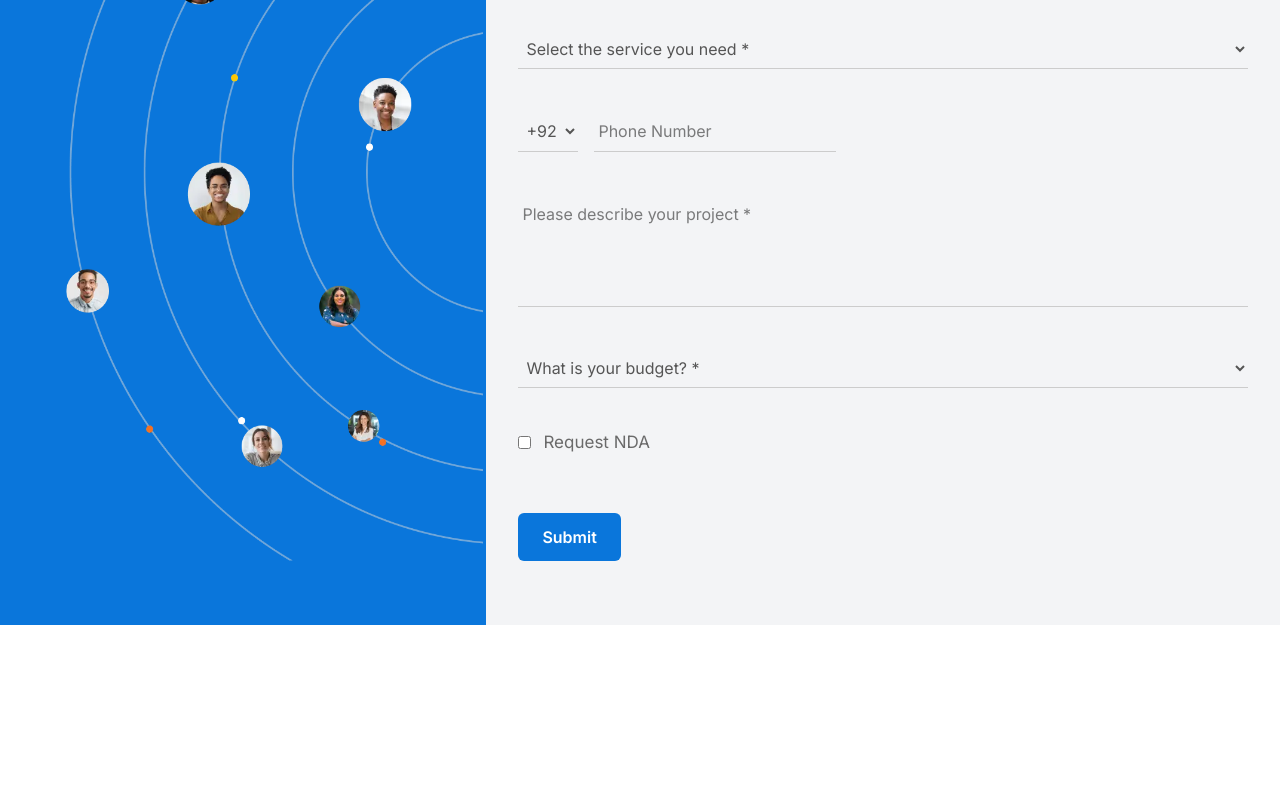
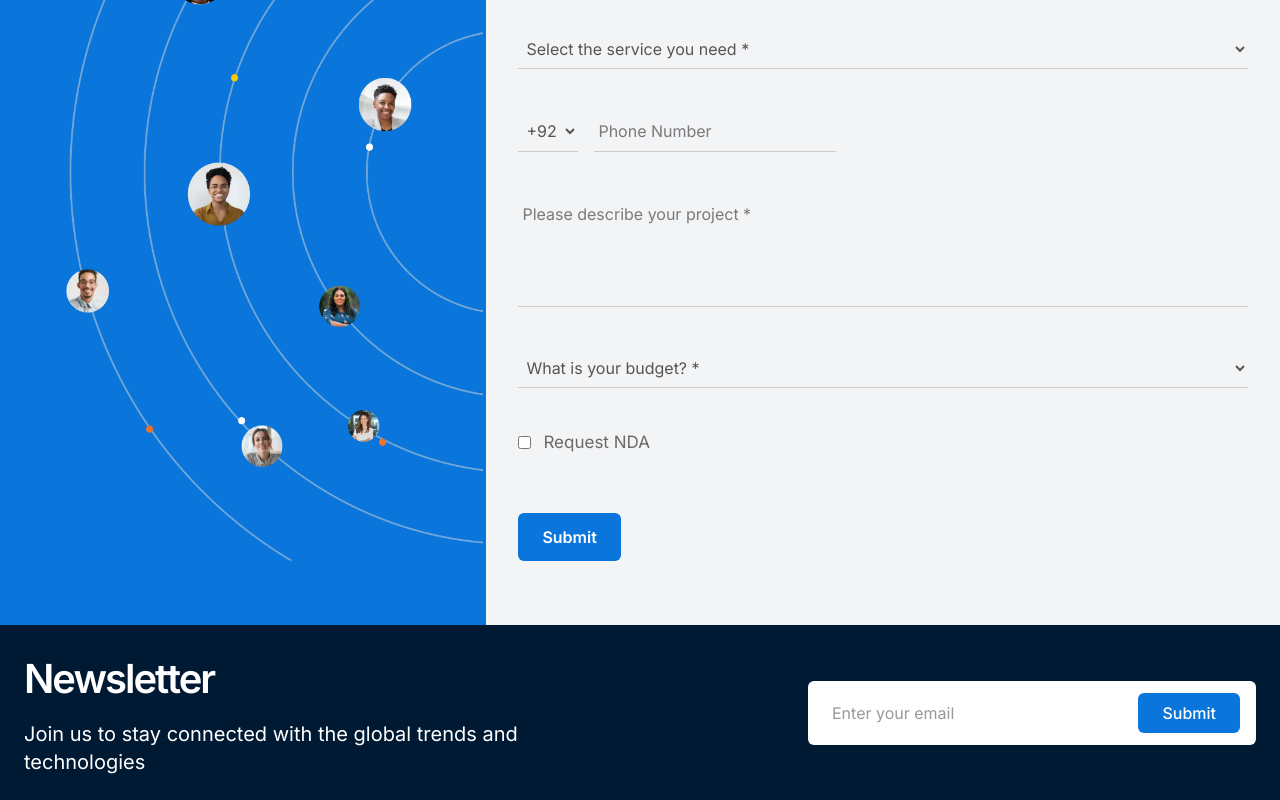
Before and after one commit to Faizanulghani/arbisoft, a React (Vite) app in the folder frontend/: page / in a window 1280 px wide. Shown: the part 5440-6240 px from the top of the page. Before the commit the page ends 6065 px from the top, so only its background shows below. Built offline with nearby package versions, Linux system fonts and the light colour scheme; no server answers.

Commit message:
NewsLetter Section Created

```diff
--- a/frontend/src/App.jsx
+++ b/frontend/src/App.jsx
@@ -9,6 +9,7 @@ import RecognitionSection from "./components/RecognitionSection";
 import OurOfferings from "./components/OurOfferings";
 import EngagementModels from "./components/EngagementModels";
 import ContactForm from "./components/ContactForm";
+import Newsletter from "./components/Newsletter";
 
 const App = () => {
   const [logo, setLogo] = useState("");
@@ -62,6 +63,7 @@ const App = () => {
         <EngagementModels />
       </div>
       <ContactForm />
+      <Newsletter />
     </>
   );
 };
--- /dev/null
+++ b/frontend/src/components/Newsletter.jsx
@@ -0,0 +1,29 @@
+const Newsletter = () => {
+  return (
+    <div className="w-full bg-[#001a34] text-white py-6">
+      <div className="max-w-[1400px] mx-auto px-6 flex flex-col lg:flex-row items-center justify-between gap-8">
+        <div className="max-w-xl">
+          <h2 className="text-[40px] font-semibold tracking-[-2px] mb-3">
+            Newsletter
+          </h2>
+          <p className="text-[20px] leading-snug">
+            Join us to stay connected with the global trends and technologies
+          </p>
+        </div>
+
+        <div className="bg-white rounded-md px-4 py-3 flex items-center w-full max-w-md">
+          <input
+            type="email"
+            placeholder="Enter your email"
+            className="flex-1 w-full text-[#001a34] placeholder:text-[#999] px-2 py-1 focus:outline-none border-none"
+          />
+          <button className="bg-[#0a76db] text-white px-6 py-2 rounded-md font-medium hover:bg-[#085eb6] transition">
+            Submit
+          </button>
+        </div>
+      </div>
+    </div>
+  );
+};
+
+export default Newsletter;
```
